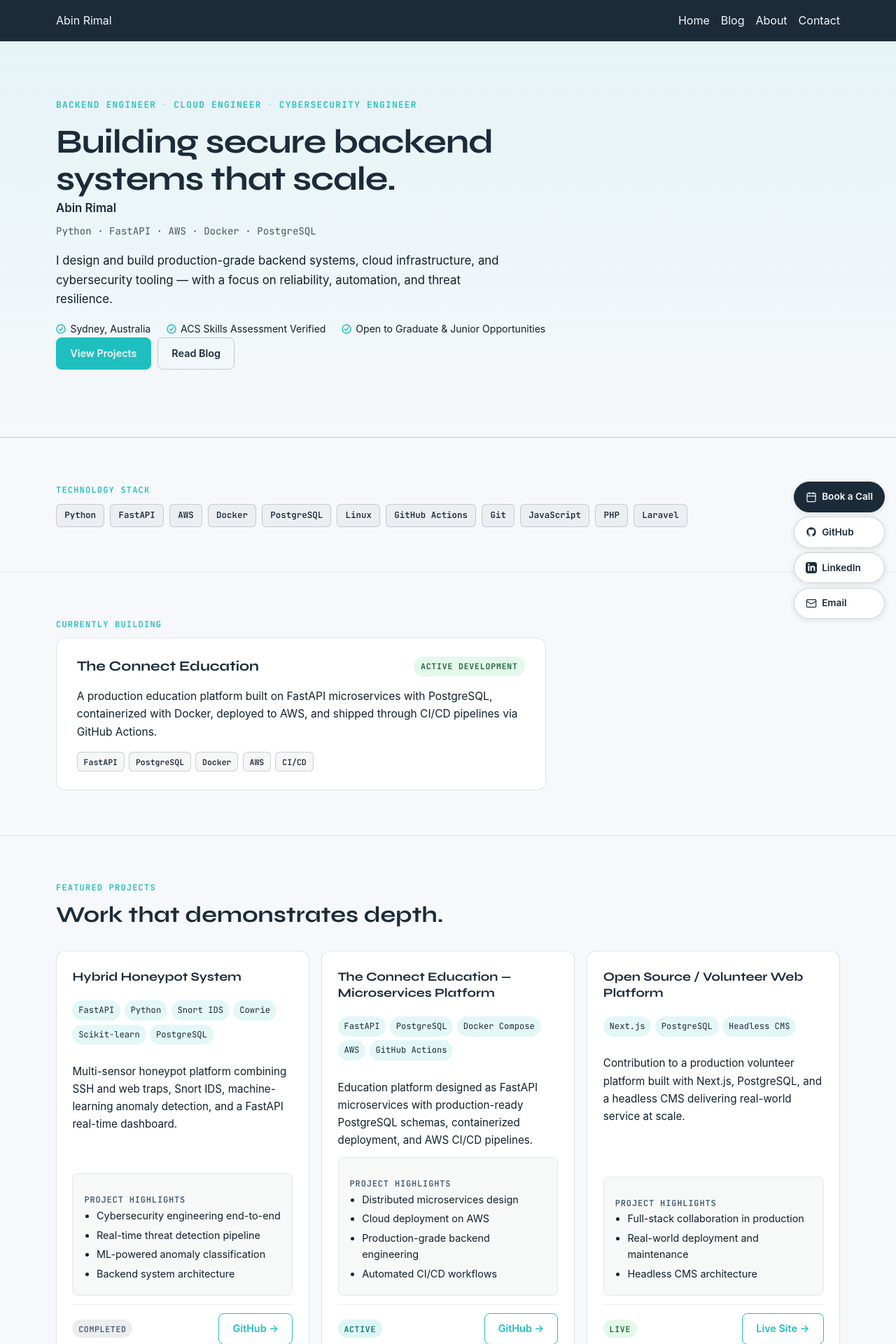
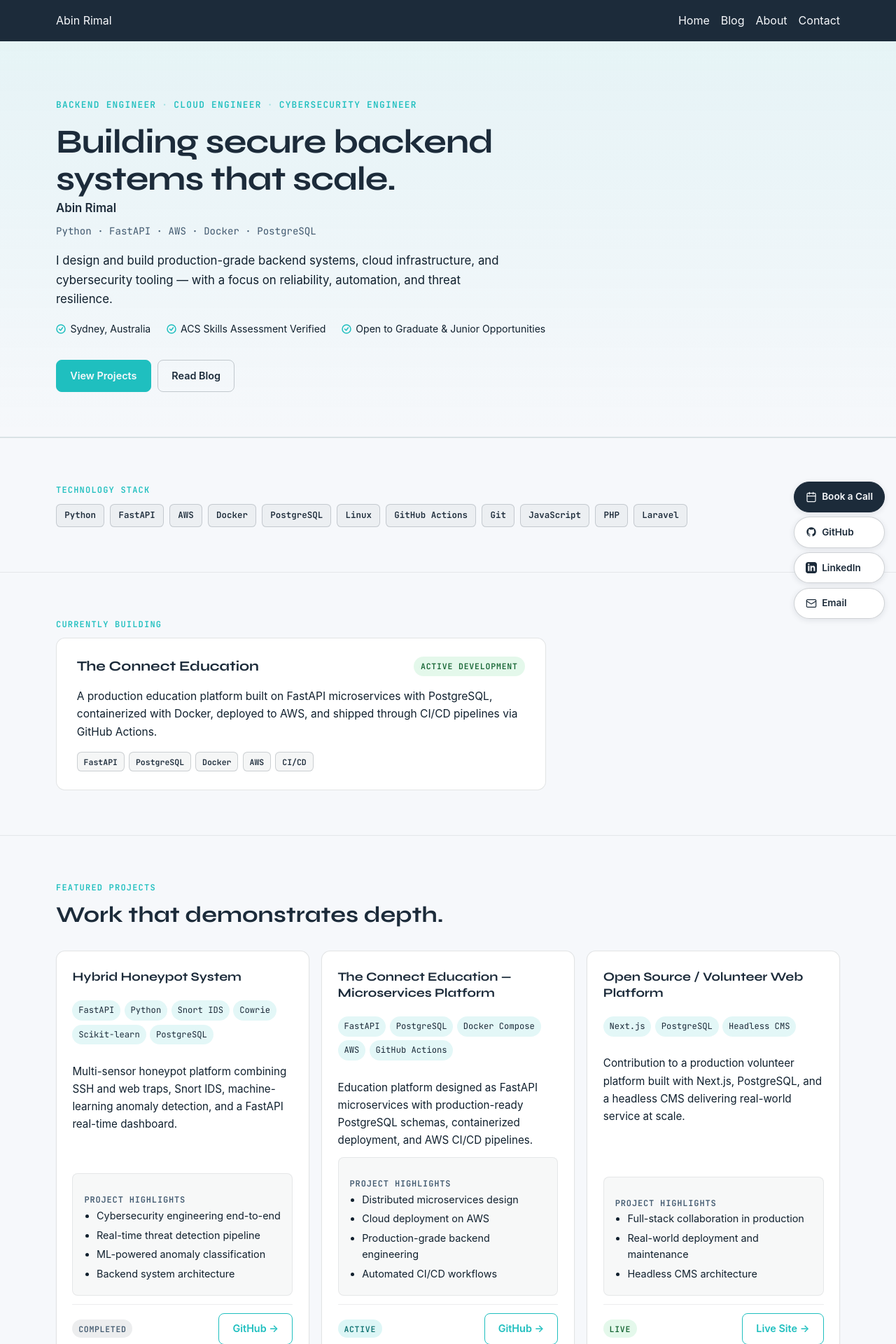
Before and after one commit to abinrimal/abinrimal.github.io, a Jekyll site: the page built from index.md, in a window 1280 px wide. Shown: the top 1920 px of the page at 70% size. Built offline with Jekyll 4.4.1, drawn with Linux system fonts in a browser that asks for light colours.

Commit message:
Update _layout.scss

```diff
--- a/_sass/_layout.scss
+++ b/_sass/_layout.scss
@@ -181,7 +181,7 @@ section + section {
   display: flex;
   flex-wrap: wrap;
   gap: .6rem;
-  margin-bottom: 2rem;
+  margin-top: 2rem;
 }
 
 .hero-social {
@@ -323,7 +323,6 @@ section + section {
 // PROSE & MISC
 // ─────────────────────────────────────────────
 
-.prose { max-width: 680px; }
 .post-layout { margin: 0 auto; }
 .connect-row { display: flex; gap: 1rem; flex-wrap: wrap; }
 .connect-strip { background: rgba(28, 43, 58, 0.06); }
```
